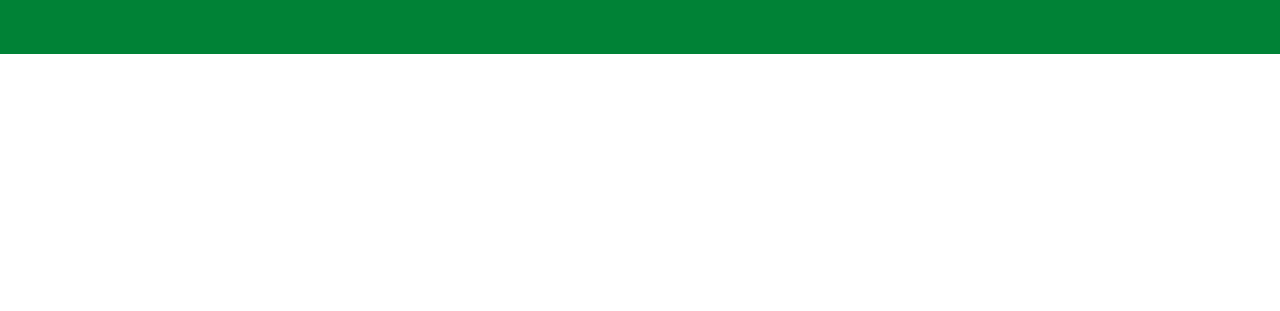
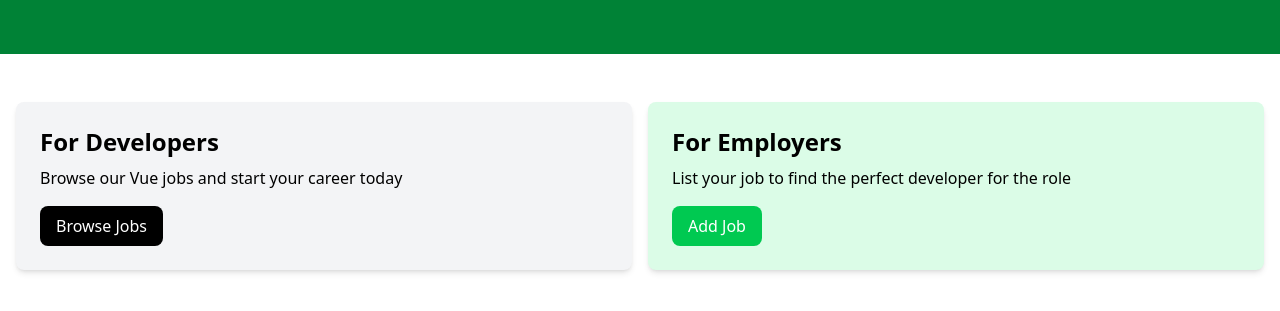
Before and after one commit to asib11/View_job-VueJs, a Vue app: page / in a window 1280 px wide. Shown: the part 307-618 px from the top of the page. Built offline with nearby package versions, Linux system fonts and the light colour scheme.

Commit message:
feat #1 : hero card make

```diff
--- a/src/App.vue
+++ b/src/App.vue
@@ -1,11 +1,14 @@
 <script setup>
   import Navbar from '@/components/Navbar.vue';
-  import Hero from '@/components/Hero.vue'
+  import Hero from '@/components/Hero.vue';
+import HomeCard from './components/HomeCard.vue';
+
 </script>
 
 <template>
   <Navbar />
   <Hero title="This is my title" subtitle="oh my Allah, This is subtitle"/>
+  <HomeCard/>
 </template>
 
 <style >
--- /dev/null
+++ b/src/components/HomeCard.vue
@@ -0,0 +1,35 @@
+<script setup>
+</script>
+
+<template>
+     <section class="py-4">
+      <div class="container-xl lg:container m-auto">
+        <div class="grid grid-cols-1 md:grid-cols-2 gap-4 p-4 rounded-lg">
+          <div class="bg-gray-100 p-6 rounded-lg shadow-md">
+            <h2 class="text-2xl font-bold">For Developers</h2>
+            <p class="mt-2 mb-4">
+              Browse our Vue jobs and start your career today
+            </p>
+            <a
+              href="jobs.html"
+              class="inline-block bg-black text-white rounded-lg px-4 py-2 hover:bg-gray-700"
+            >
+              Browse Jobs
+            </a>
+          </div>
+          <div class="bg-green-100 p-6 rounded-lg shadow-md">
+            <h2 class="text-2xl font-bold">For Employers</h2>
+            <p class="mt-2 mb-4">
+              List your job to find the perfect developer for the role
+            </p>
+            <a
+              href="add-job.html"
+              class="inline-block bg-green-500 text-white rounded-lg px-4 py-2 hover:bg-green-600"
+            >
+              Add Job
+            </a>
+          </div>
+        </div>
+      </div>
+    </section>
+</template>
```
